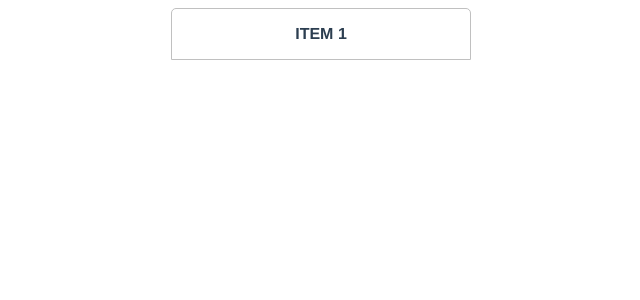
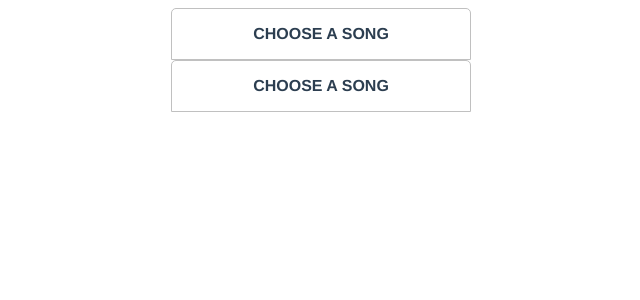
Before and after one commit to morshinin/vue-select, a Vue app: page / in a window 1280 px wide. Shown: the top 300 px of the page, without its empty margins (319-959 px from the left). Built offline with nearby package versions, Linux system fonts and the light colour scheme.

Commit message:
Add props

```diff
--- a/src/App.vue
+++ b/src/App.vue
@@ -1,6 +1,7 @@
 <template>
   <div id="app">
-    <select-component />
+    <select-component :items="items" />
+    <select-component :items="items" />
   </div>
 </template>
 
@@ -9,6 +10,11 @@ import { SelectComponent } from './components';
 
 export default {
   name: 'App',
+  data() {
+    return {
+      items: ['Come as you are', 'Lithium', 'Sappy', 'Dumb', 'On a plane']
+    }
+  },
   components: {
     SelectComponent
   }
--- a/src/components/Select.vue
+++ b/src/components/Select.vue
@@ -1,7 +1,7 @@
 <template>
 	<div :class="$style.select">
 		<div :class="$style.selected" @click="open = !open">
-			{{ selected }}
+			{{ selected || placeholder }}
 		</div>
 		<div :class="{ [$style.items]: true, [$style.itemsHide]: !open }">
 			<div
@@ -16,19 +16,19 @@
 	</div>
 </template>
 
-<script>
+<script lang="ts">
 export default {
 	name: 'SelectComponent',
+	props: {
+		items: [],
+	},
 	data() {
 		return {
 			open: false,
-			items: ['Item 1', 'Item 2', 'Item 3'],
-			selected: null,
+			placeholder: 'Choose a song',
+			selected: this.placeholder,
 		}
 	},
-	mounted() {
-		this.selected = this.items.length > 0 ? this.items[0] : null
-	}
 }
 </script>
 
```
